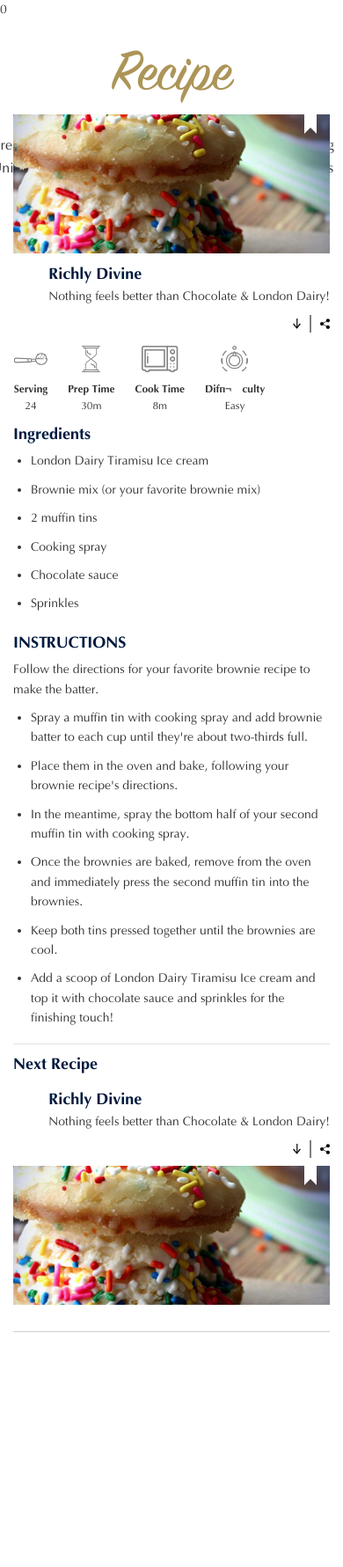
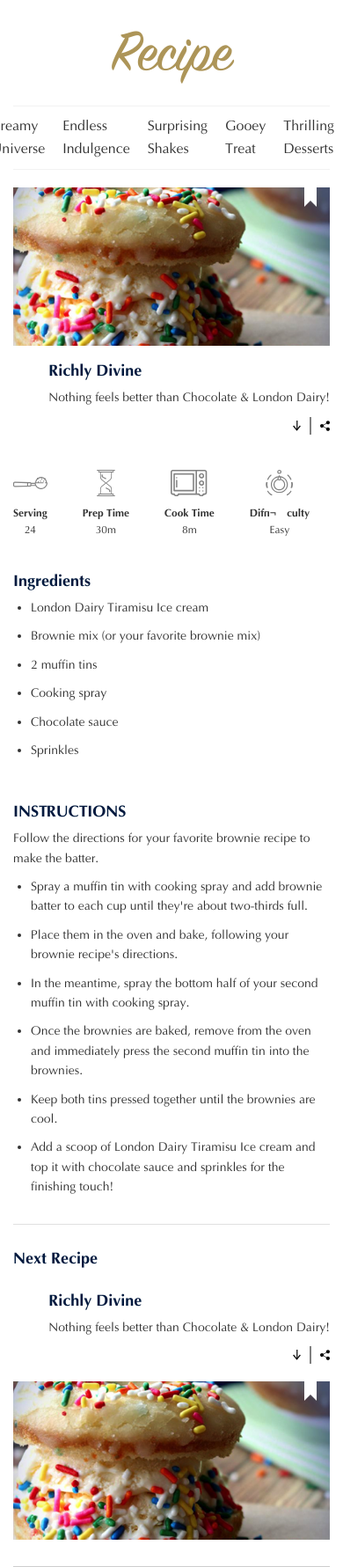
Before and after one commit to tahaansari/londondairy, a PHP site: page /recipe-inner.html in a window 390 px wide. Shown: the whole page at 88% size. Before the commit the page ends 1514 px from the top, so only its background shows below. Run offline with PHP 8.4, Linux system fonts and the light colour scheme; some libraries are stand-ins or nearby versions.

Commit message:
finished recipe inner page

```diff
--- a/recipe-inner.html
+++ b/recipe-inner.html
@@ -13,7 +13,7 @@
       <link rel="stylesheet" href="https://stackpath.bootstrapcdn.com/font-awesome/4.7.0/css/font-awesome.min.css">
       <link rel="stylesheet" href="css/slick.css" />
       <link rel="stylesheet" href="css/jquery.mCustomScrollbar.min.css">
-      <link rel="stylesheet" href="css/main.min.css" />0
+      <link rel="stylesheet" href="css/main.min.css" />
    </head>
    <body>
       <div class="overlay"></div>
@@ -39,6 +39,7 @@
                             <a class="recipe__a" href="javascript:void(0)">Thrilling Desserts</a>
                         </li>
                     </ul>
+                    <div class="inner-blog">
                         <div class="blog">
                             <div class="blog__thumb" style="background: url(img/blog-img.png) no-repeat center/cover"></div>
                             <div class="blog__content">
@@ -50,6 +51,7 @@
                                     <div class="blog__ico-wrap">
                                         <span class="blog__ico blog__ico--download"></span>
                                         <span class="blog__ico blog__ico--share"></span>
+                                    </div>
                                 </div>
                             </div>
                         </div>
--- a/scss/_recipe.scss
+++ b/scss/_recipe.scss
@@ -246,9 +246,8 @@
             align-items: self-end;
         }
         &__ico{ padding: 6px; }
-        &__title{ margin-bottom: 5px; }
         &__thumb{
-            margin-bottom: 15px;
+            margin-bottom: 20px;
             &:before{
                 right: 15px;
                 padding: 4px 7px;
@@ -349,35 +348,40 @@
     .blog{
         width: 100%;
         margin: auto;
-        margin: 2% 0;
-    }
-    .blog__thumb{
-        padding-bottom: 44%;
     }
     .nextbtn{
         width: 100%;
         float: left;
-        padding: 2% 5%;
-        margin: 2% 0;
+        padding: 60px 30px;
+    }
+    .recipe__filter{
+        margin-bottom: 30px;
     }
     @media(max-width: 991px){
         .nextbtn{
-            padding: 2% 0;
+            padding: 30px 0px;
         }
+        .recipe__filter{
+            margin-bottom: 20px;
+        }
+
     }
 }
 
 .next-recipe{
     width: 100%;
     float: left;
-    margin-top: 2%;
     .blog{
         margin: 0;
     }
     .blog__thumb{
-        padding-bottom: 44%;
         margin-bottom: 0;
-        margin-top: 2.4%;
+        margin-top: 30px;
+    }
+    @media(max-width: 991px){
+        .blog__thumb{
+            margin-top: 20px;
+        }
     }
 }
 
@@ -389,7 +393,7 @@
 .recipe-content{
     width: 100%;
     float: left;
-    padding: 0 5%;
+    padding: 0 30px;
     border-bottom: 1px solid rgba(151, 151, 151, 0.3);
     @media(max-width: 991px){
         padding: 0;
@@ -401,10 +405,10 @@
 .recipe-ico{
     display: flex;
     flex-wrap: wrap;
-    margin: 2% -3%;
+    margin-left: -30px;
     &__item{
         text-align: center;
-        margin: 0 3%;
+        margin: 30px;
     }
     &__img{
         display: block;
@@ -433,6 +437,10 @@
         font-size: 12px;
     }
     @media(max-width: 991px){
+        margin-left: -20px;
+        &__item{
+            margin: 20px;
+        }
         &__img{
             padding: 15px;
         }
@@ -442,7 +450,7 @@
 .ingredients{
     width: 100%;
     float: left;
-    margin: 2% 0;
+    margin: 30px 0;
     &__heading{
         margin-bottom: 10px;
     }
@@ -453,12 +461,15 @@
     &__item{
         margin-bottom: 10px;
     }
+    @media(max-width: 991px){
+        margin: 20px 0;
+    }
 }
 
 .instructions{
     width: 100%;
     float: left;
-    margin: 2% 0;
+    margin: 30px 0;
     &__heading{
         margin-bottom: 10px;
     }
@@ -472,4 +483,16 @@
     &__item{
         margin-bottom: 10px;
     }
+    @media(max-width: 991px){
+        margin: 20px 0;
+    }
 }
+
+.inner-blog{
+    width: 100%;
+    float: left;
+    margin-bottom: 30px;
+    @media(max-width: 991px){
+        margin-bottom: 20px;
+    }
+}
```
Also changed, not shown: css/main.min.css, 1 other file. Lines whose indentation alone changed are shown as unchanged.
